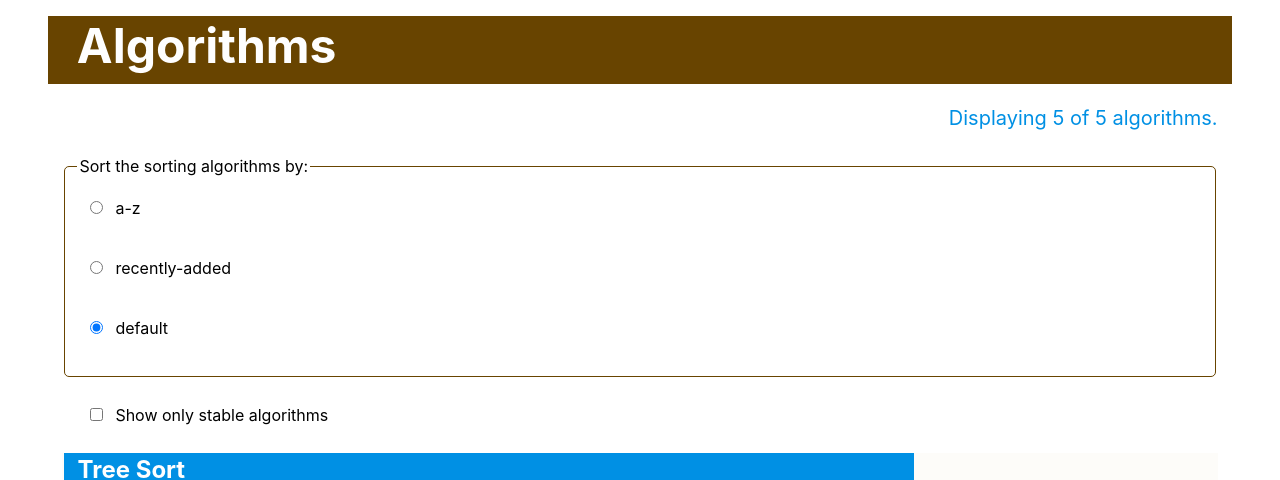
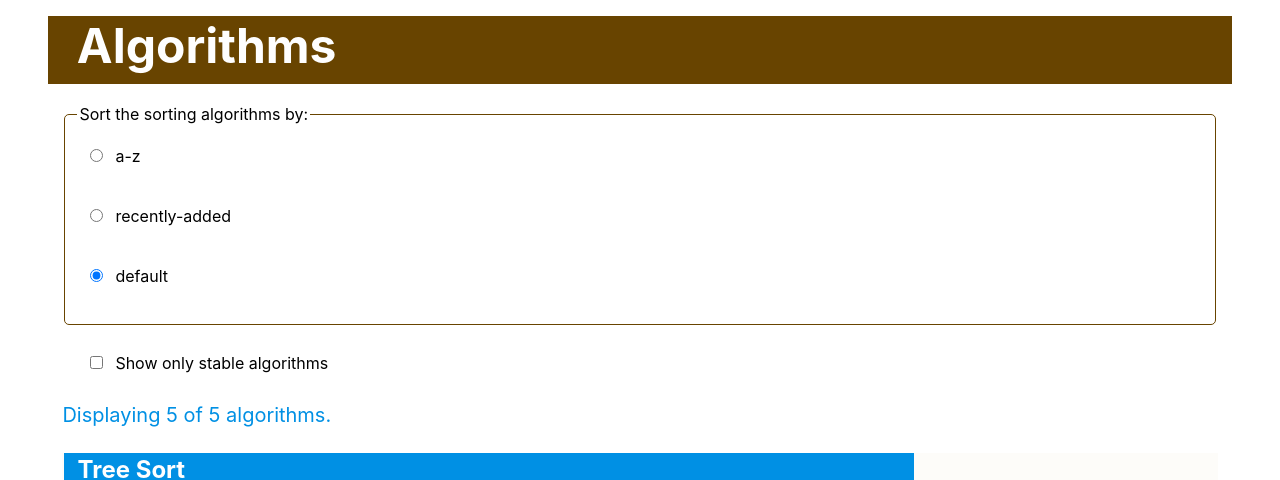
Before and after one commit to naomiquinones/techtonica-mlh-assessment, a React (Create React App) app: page / in a window 1280 px wide. Shown: the top 480 px of the page. Built offline with nearby package versions, Linux system fonts and the light colour scheme.

Commit message:
Change how count is displayed

```diff
--- a/src/App.css
+++ b/src/App.css
@@ -66,7 +66,10 @@ input {
   margin: 1.5rem;
 }
 .count {
-  text-align: right;
   font-size: 1.25rem;
   color: var(--main-blue,green);
 }
+.count span {
+  font-weight: bold;
+  color: var(--main-brown, tan);
+}
--- a/src/App.js
+++ b/src/App.js
@@ -43,9 +43,15 @@ function App() {
         <h1>Algorithms</h1>
       </header>
       <main id="content">
-        <p className="count">Displaying {displayData.length} of {data.length} algorithms.</p>
         <SortingButtons sortOrder={sortOrder} setSortOrder={setSortOrder} />
         <FilterCheckbox showStable={showStable} setShowStable={setShowStable} />
+        <p className="count">Displaying {
+            (displayData.length !== data.length)
+            ?
+            <span>{displayData.length}</span>
+            :
+            `${displayData.length}`
+          } of {data.length} algorithms.</p>
         <Algorithms data={displayData} />
       </main>
       <footer className="app-footer">
--- a/src/index.css
+++ b/src/index.css
@@ -1,4 +1,5 @@
 :root {
+  --main-brown: #684400;
   --main-blue: #0090e4;
 }
 body {
@@ -15,7 +16,7 @@ code {
     monospace;
 }
 h1 {
-  background-color: #684400;
+  background-color: var(--main-brown, #684400);
   color:#fefefe;
   font-size: 3em;
   padding: 1rem 2.5% 1.5rem;
```
